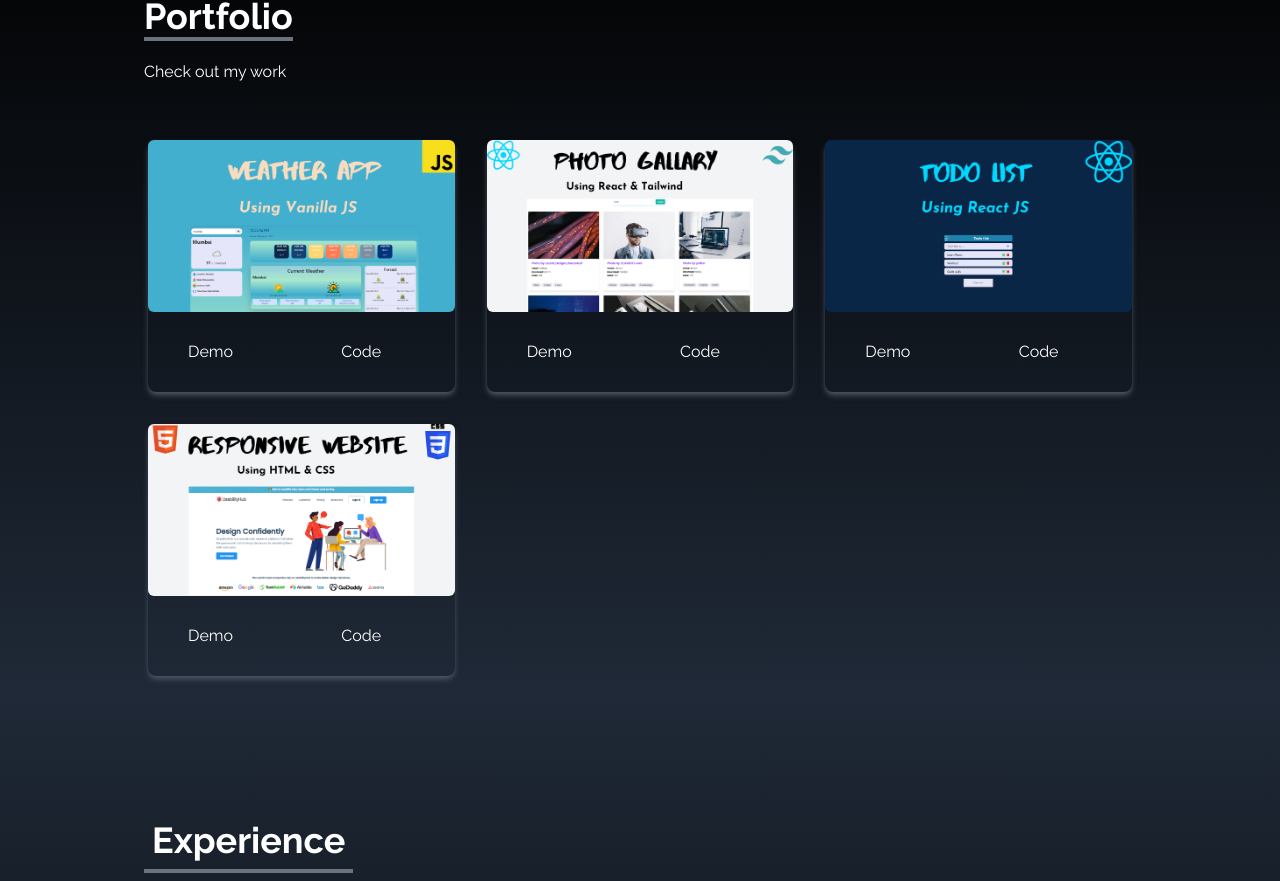
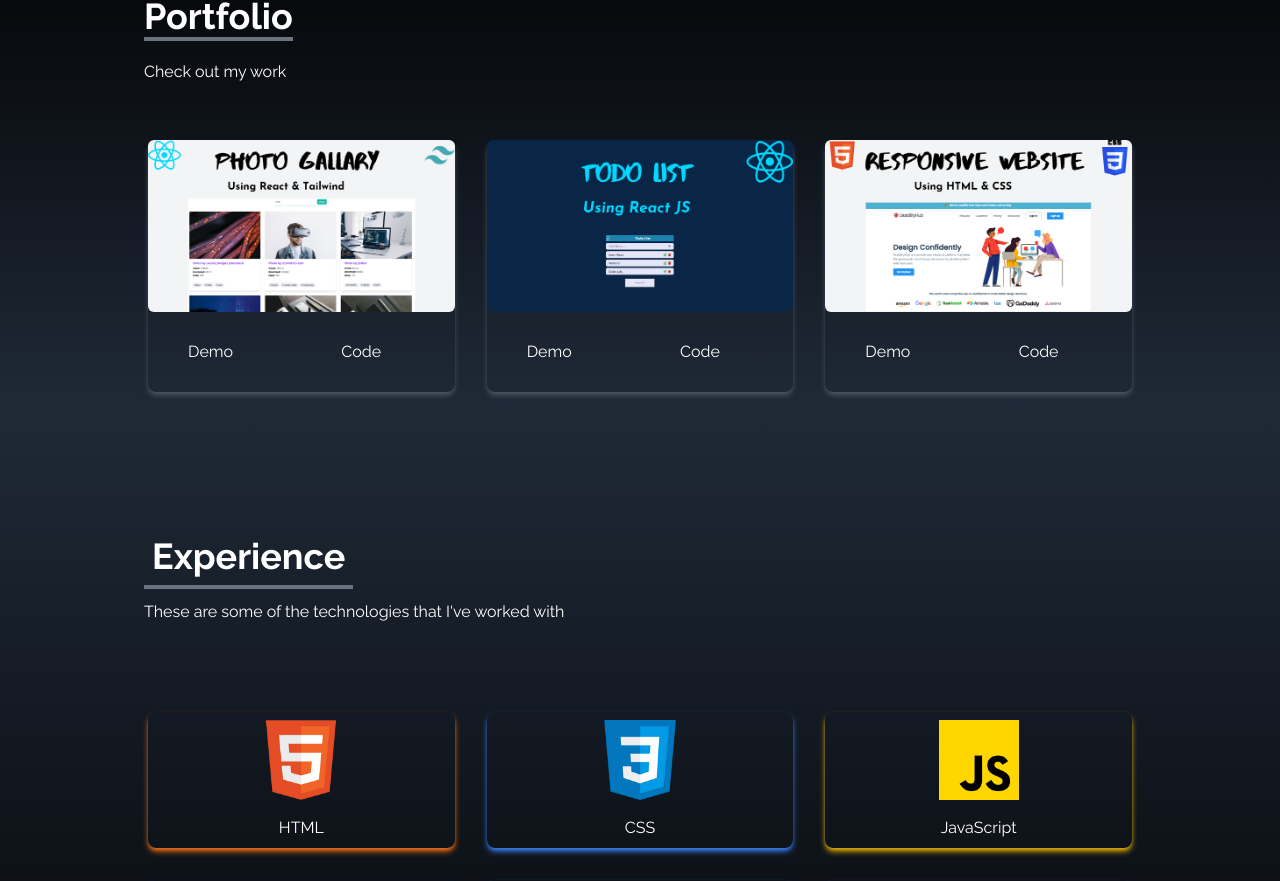
Before and after one commit to Shubhamdeulkar06/portfolio, a React (Create React App) app: page / in a window 1280 px wide. Shown: the part 1716-2597 px from the top of the page. Built offline with nearby package versions, Linux system fonts and the light colour scheme.

Commit message:
updated project removed weather app

```diff
--- a/src/components/Portfolio.js
+++ b/src/components/Portfolio.js
@@ -3,17 +3,17 @@ import React from "react";
 import todo from "../assets/portfolio/todo.png";
 import photoGallary from "../assets/portfolio/photogallary.png";
 
-import weathervjs from "../assets/portfolio/weathervjs.png";
+// import weathervjs from "../assets/portfolio/weathervjs.png";
 import responsive from "../assets/portfolio/responsive.png";
 
 const Portfolio = () => {
   const portfolios = [
-    {
-      id: 1,
-      src: weathervjs,
-      href1: "https://my-weather-app-06.netlify.app",
-      href2: "https://github.com/Shubhamdeulkar06/weatherApp",
-    },
+    // {
+    //   id: 1,
+    //   src: weathervjs,
+    //   href1: "https://my-weather-app-06.netlify.app",
+    //   href2: "https://github.com/Shubhamdeulkar06/weatherApp",
+    // },
     {
       id: 2,
       src: photoGallary,
```
